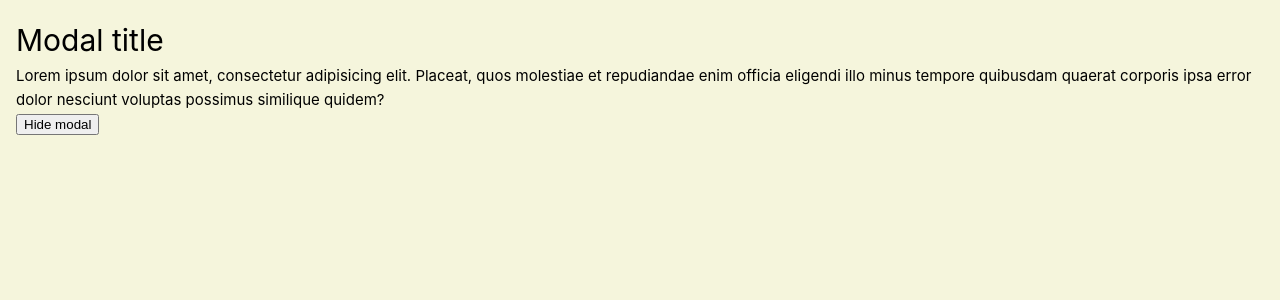
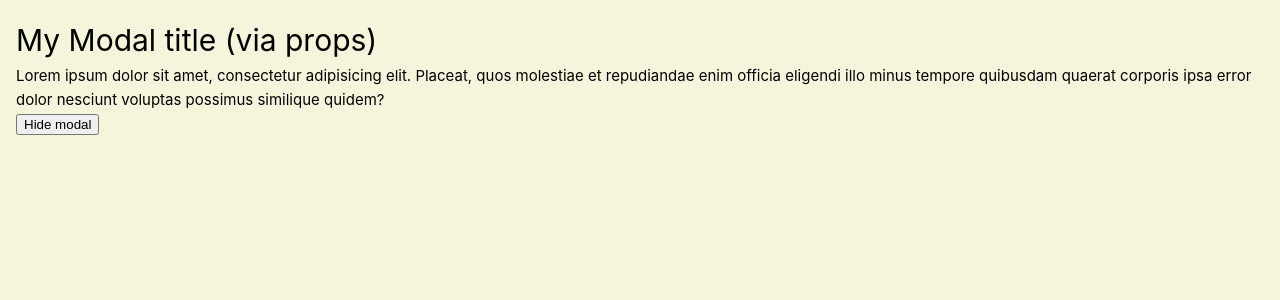
Before and after one commit to mihailgaberov/vue-composition-api-basics, a Vue app: page /modals in a window 1280 px wide. Both pictures are taken after a click on the button "Show modal". Shown: the top 300 px of the page. Built offline with nearby package versions, Linux system fonts and the light colour scheme.

Commit message:
:student: props

```diff
--- a/src/components/Modal.vue
+++ b/src/components/Modal.vue
@@ -2,7 +2,7 @@
     <Teleport to=".modals-container">
         <div class="modal">
             <h1>
-                <slot name="title" />
+                {{ title }}
             </h1>
             <slot />
 
@@ -12,9 +12,9 @@
 </template>
 
 <script setup>
-
-
-
+const props = defineProps({
+    title: String,
+})
 </script>
 
 <style :scope>
--- a/src/views/ModalsView.vue
+++ b/src/views/ModalsView.vue
@@ -2,10 +2,7 @@
     <div class="modals">
         <h1>Modals</h1>
         <button @click="showModal = true">Show modal</button>
-        <Modal v-if="showModal" @close="showModal = false">
-            <template #title>
-                Modal title
-            </template>
+        <Modal v-if="showModal" title="My Modal title (via props)">
             <p>Lorem ipsum dolor sit amet, consectetur adipisicing elit. Placeat, quos molestiae et repudiandae enim
                 officia eligendi illo minus tempore quibusdam quaerat corporis ipsa error dolor nesciunt voluptas
                 possimus similique quidem?</p>
```
